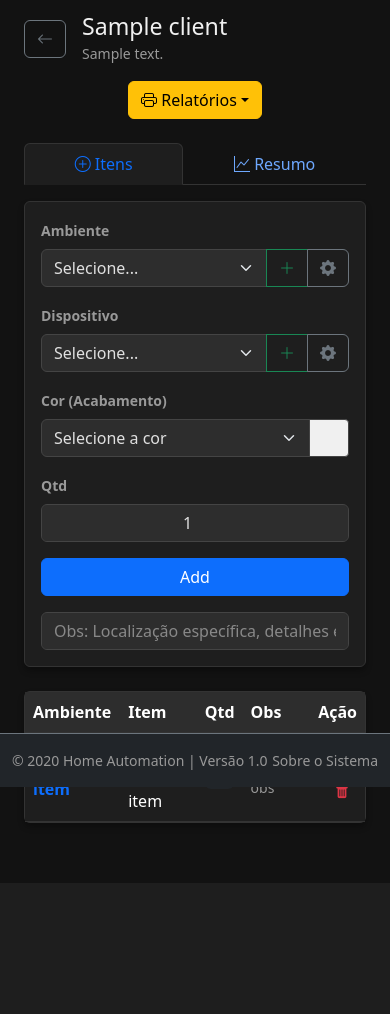
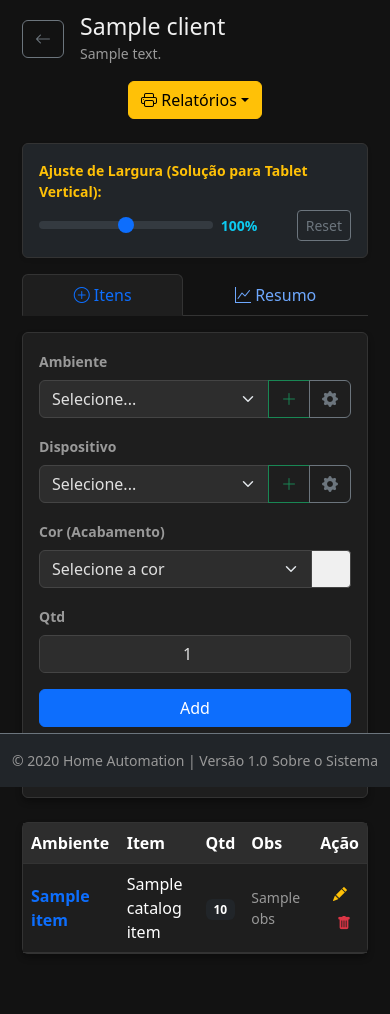
Before and after one commit to maiconferreiraa/consultoria, a Flask app: template templates/gerenciar_projeto.html in a window 390 px wide. Shown: the part 57-1071 px from the top of the page. Before the commit the page ends 891 px from the top, so only its background shows below. Run offline with Flask 3, Linux system fonts and the light colour scheme; the template is opened without the code that fills it: most values are stand-ins (such as "Sample title", 1, 10 or a date in 2020).

Commit message:
ADD: ajuste manual tablet

```diff
--- a/templates/gerenciar_projeto.html
+++ b/templates/gerenciar_projeto.html
@@ -10,12 +10,16 @@
             width: 100%;
             overflow-x: auto;
         }
-        /* Removendo regras agressivas de !important que causavam quebras de layout. */
+        /* CSS DINÂMICO SERÁ INJETADO AQUI PELO JAVASCRIPT */
+        .container-fluid {
+            padding-left: 10px;
+            padding-right: 10px;
+        }
     </style>
 </head>
 
-<!-- CONTAINER FLUID: Garante que ocupe 100% da largura em todos os dispositivos, incluindo o tablet na vertical. -->
-<div class="container-fluid">
+<!-- CONTAINER FLUID: ID adicionado para ser alvo do ajuste de largura via JS -->
+<div class="container-fluid" id="main-content-container">
 
 <!-- MODAIS DE CRUD DE AMBIENTES -->
 <!-- Modal Novo Ambiente -->
@@ -294,6 +298,20 @@
     </div>
 </div>
 
+<!-- NOVO: Painel de Ajuste de Largura Manual -->
+<div class="card mb-3 p-3 bg-dark text-white shadow-sm d-flex flex-column flex-md-row justify-content-between align-items-md-center">
+    <label for="width-slider" class="form-label mb-2 mb-md-0 small me-md-3 text-warning fw-bold">
+        Ajuste de Largura (Solução para Tablet Vertical):
+    </label>
+    <div class="d-flex align-items-center flex-grow-1">
+        <input type="range" class="form-range me-2" min="600" max="1400" step="10" value="1000" id="width-slider">
+        <span id="width-display" class="small fw-bold text-info" style="min-width: 60px;">1000px</span>
+        <button class="btn btn-sm btn-outline-secondary ms-3" id="reset-width-btn" title="Resetar para a largura total do dispositivo (100%)">Reset</button>
+    </div>
+</div>
+<!-- FIM DO NOVO PAINEL -->
+
+
 <ul class="nav nav-tabs mb-3 nav-fill" id="myTab" role="tablist">
     <li class="nav-item"><button class="nav-link active" data-bs-toggle="tab" data-bs-target="#cadastro"><i class="bi bi-plus-circle"></i> Itens</button></li>
     <li class="nav-item"><button class="nav-link" data-bs-toggle="tab" data-bs-target="#resumo"><i class="bi bi-graph-up"></i> Resumo</button></li>
@@ -447,6 +465,53 @@
             "{{ name }}": "{{ hex }}",
         {% endfor %}
     };
+
+    // --- LÓGICA DE AJUSTE DE LARGURA MANUAL (NOVA) ---
+    const container = document.getElementById('main-content-container');
+    const slider = document.getElementById('width-slider');
+    const display = document.getElementById('width-display');
+    const resetButton = document.getElementById('reset-width-btn');
+    const STORAGE_KEY = 'customWidth';
+
+    // Função para aplicar a largura ao container
+    function applyWidth(widthValue) {
+        if (widthValue === '100%') {
+            container.style.maxWidth = '100%';
+            container.style.margin = '0';
+            display.textContent = '100%';
+            localStorage.removeItem(STORAGE_KEY);
+        } else {
+            const widthPx = `${widthValue}px`;
+            container.style.maxWidth = widthPx;
+            container.style.margin = '0 auto'; /* Centraliza o container */
+            display.textContent = widthPx;
+            localStorage.setItem(STORAGE_KEY, widthValue);
+        }
+    }
+
+    // Inicializa o valor na carga da página
+    const savedWidth = localStorage.getItem(STORAGE_KEY);
+    if (savedWidth) {
+        slider.value = savedWidth;
+        applyWidth(savedWidth);
+    } else {
+        // Se não houver valor salvo, garante que o slider reflita a largura inicial de 100% (embora o slider esteja em 1000)
+        applyWidth('100%');
+    }
+
+    // Listener para o slider
+    slider.addEventListener('input', (e) => {
+        applyWidth(e.target.value);
+    });
+
+    // Listener para o botão Reset
+    resetButton.addEventListener('click', () => {
+        // Reseta para 100% (largura total da tela)
+        slider.value = 1000; // Valor padrão visual do slider
+        applyWidth('100%');
+    });
+
+    // --- FUNÇÕES DE COR E MODAIS (EXISTENTES) ---
 
     // Função que tenta obter o HEX: prioriza preset, depois verifica HEX livre, senão retorna o nome (para o navegador tentar renderizar)
     function getHexValue(colorNameOrHex) {
```
